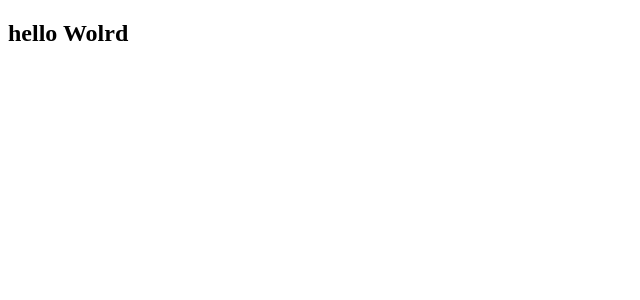
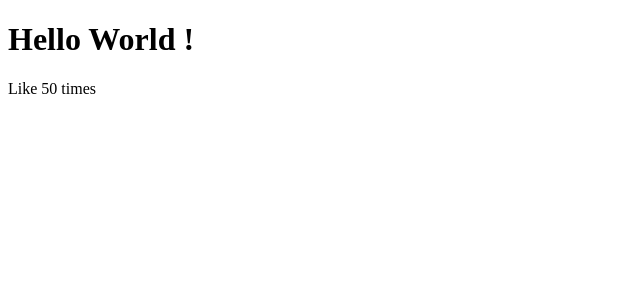
Before and after one commit to womoboy/react-sample-02, a JavaScript app: page / in a window 1280 px wide. Shown: the top 300 px of the page, without its empty margins (0-640 px from the left). Built offline with nearby package versions, Linux system fonts and the light colour scheme.

Commit message:
create simple header

```diff
--- a/src/App.js
+++ b/src/App.js
@@ -1,7 +1,16 @@
 const App = () => {
+
+    const title = 'Hello World !';
+    const like = 50;
+
     return (
         <>
-            <h2>hello Wolrd</h2>
+            <div className="App">
+                <div className="content">
+                    <h1>{ title }</h1>
+                    <p>Like { like } times</p>
+                </div>
+            </div>
         </>
     )
 }
```
